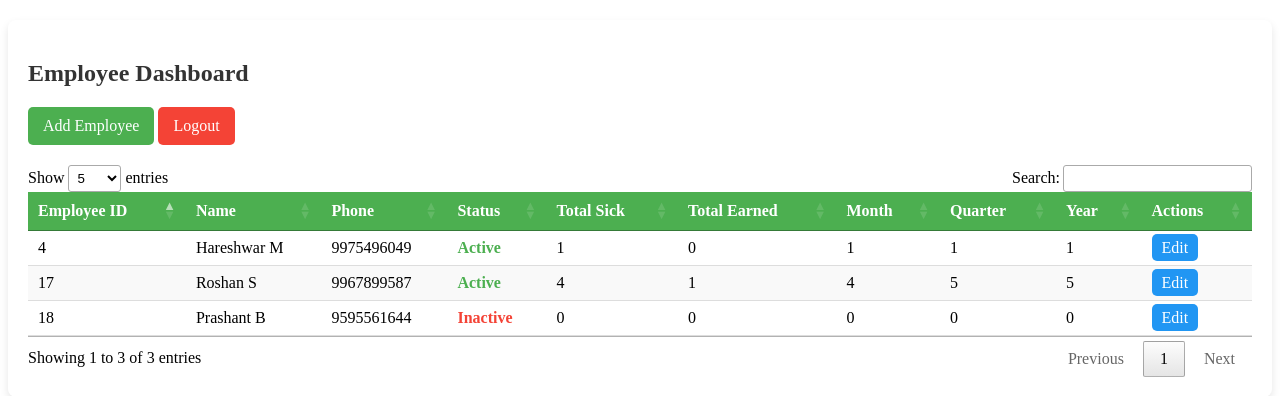
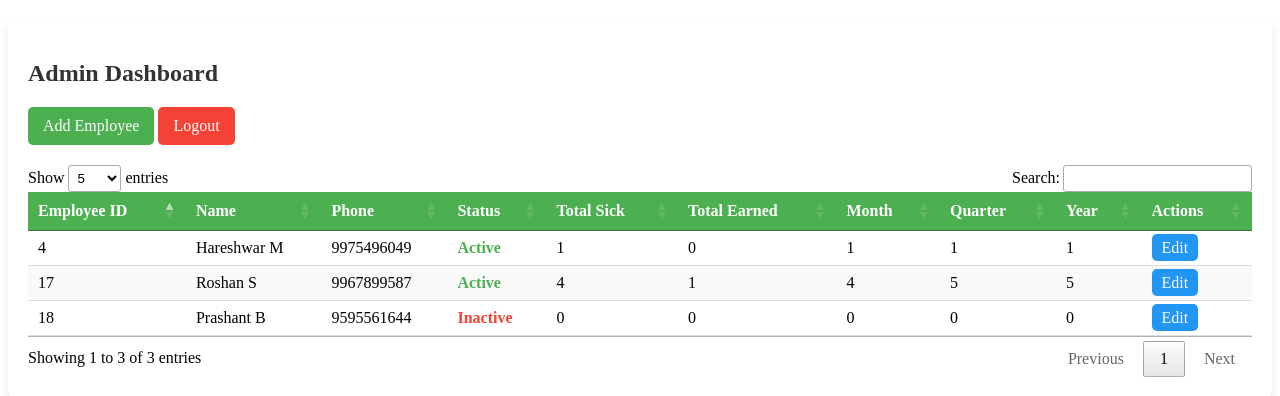
Before and after one commit to hareshwar-mali/employee-leave-management, a Django app: page /admin_dashboard/ in a window 1280 px wide. Shown: the top 396 px of the page. Run offline with Django 5.2, Linux system fonts and the light colour scheme; a user stored in the database is signed in; data comes from the database, SQL or seed files in the repository; both versions use the stored data as it was after the commit; some libraries are stand-ins or nearby versions.

Commit message:
rename dashboard name

```diff
--- a/organisation_employee/leave_management/templates/admin_dashboard.html
+++ b/organisation_employee/leave_management/templates/admin_dashboard.html
@@ -1,5 +1,5 @@
 <div class="table-container">
-    <h2>Employee Dashboard</h2>
+    <h2>Admin Dashboard</h2>
     <a href="{% url 'modify_employee' %}" class="add-employee-btn">Add Employee</a>
     <a href="{% url 'home' %}" class="logout-btn">Logout</a>
     <table class="employee-table" id="employeeTable">
```
Also changed, not shown: organisation_employee/db.sqlite3.
